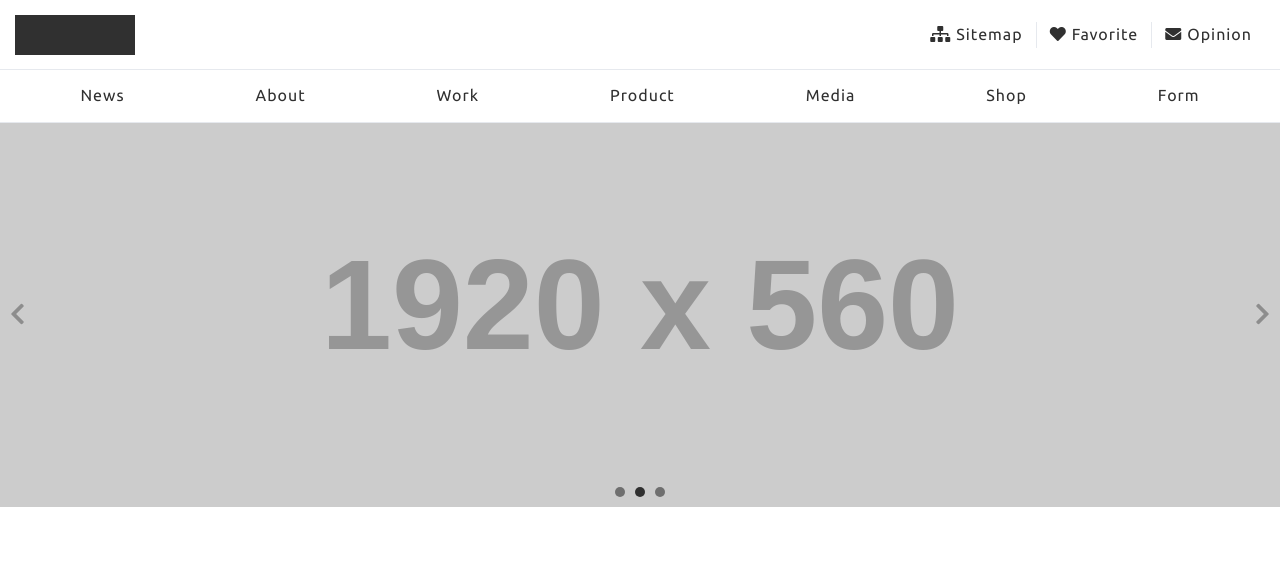
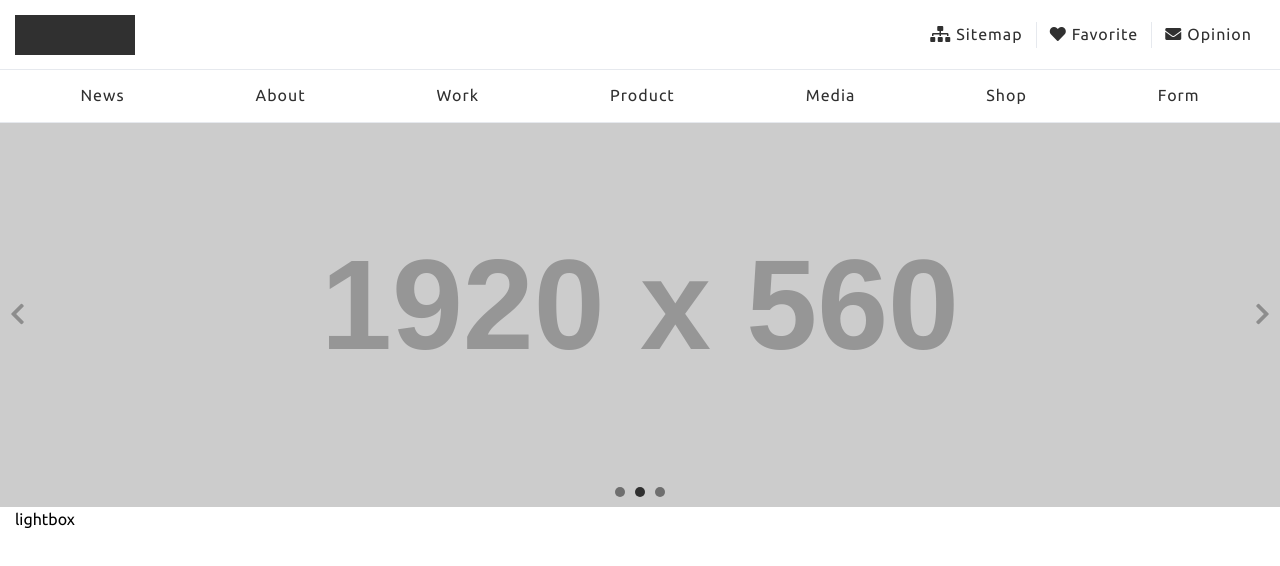
Before and after one commit to waveciou/nuxt-web-template, a Nuxt app: page / in a window 1280 px wide. Shown: the top 566 px of the page. Built offline with nearby package versions, Linux system fonts and the light colour scheme.

Commit message:
website development

```diff
--- a/components/lightbox.vue
+++ b/components/lightbox.vue
@@ -1,30 +1,36 @@
 <template>
-  <div class="lightbox__overlay">
-    <div class="lightbox">
-      <slot></slot>
-    </div>
+  <div class="lightbox" :class="{ 'is-active': lightBoxStatus }">
+    <slot></slot>
   </div>
 </template>
 
 <script>
 export default {
-
+  props: {
+    control: Boolean
+  },
+  computed: {
+    lightBoxStatus: {
+      get() {
+        return this.$store.state.lightBox
+      },
+      set(value) {
+        if (value === false) {
+          this.$emit('closeLightboxHandler');
+        }
+      }
+    }
+  },
+  watch: {
+    control(value) {
+      this.$store.commit('CTRL_LIGHTBOX', value);
+    }
+  }
 }
 </script>
 
 <style lang="scss" scoped>
   @import "~/assets/scss/utils/_utils.scss";
-
-  .lightbox__overlay {
-    width: 100%;
-    height: 100%;
-    position: fixed;
-    top: 0px;
-    left: 0px;
-    z-index: 4000;
-    background-color: rgba($color-black, 0.7);
-    transition: opacity 0.3s;
-  }
 
   .lightbox {
     min-width: 360px;
@@ -33,10 +39,20 @@ export default {
     max-height: 100%;
     padding: 1.5rem;
     background-color: $color-white;
-    position: absolute;
+    position: fixed;
     top: 50%;
     left: 50%;
     transform: translate(-50%, -50%);
+    z-index: 5000;
+    visibility: hidden;
+    opacity: 0;
+    transition: opacity 0.3s;
+
+    &.is-active {
+      visibility: visible;
+      opacity: 1;
+      pointer-events: auto;
+    }
   }
 
 </style>
--- a/layouts/default.vue
+++ b/layouts/default.vue
@@ -12,7 +12,7 @@
         <a href="javascript:;" class="float-block__top-btn" v-scroll-to="{element: 'body'}" title="TOP">TOP</a>
       </div>
     </transition>
-    <div class="m-menu__overlay" :class="{'is-active': $store.state.menuOpen === true}" @click.stop="closeMobileMenu">
+    <div class="overlay" :class="{ 'is-active': $store.state.overlay === true }" @click.stop="closeOverlay">
     </div>
     <mobile-menu-component />
   </div>
@@ -52,8 +52,9 @@ export default {
     window.removeEventListener('resize', this.getScreenWidth);
   },
   methods: {
-    closeMobileMenu() {
+    closeOverlay() {
       this.$store.commit('CTRL_MENU_OPEN', false);
+      this.$store.commit('CTRL_LIGHTBOX', false);
     },
     getScreenWidth() {
       this.$store.commit('GET_SCREEN_WIDTH');
@@ -63,12 +64,12 @@ export default {
     }
   },
   computed: {
-    menuOpenStatus() {
-      return this.$store.state.menuOpen;
+    overlayStatus() {
+      return this.$store.state.overlay;
     },
   },
   watch: {
-    menuOpenStatus(value) {
+    overlayStatus(value) {
       if (value === true) {
         this.htmlSelector.classList.add('is-hidden');
       } else {
@@ -133,7 +134,7 @@ export default {
     }
   }
 
-  .m-menu__overlay {
+  .overlay {
     width: 100%;
     height: 100%;
     position: fixed;
--- a/pages/index.vue
+++ b/pages/index.vue
@@ -3,14 +3,16 @@
     <div class="content">
       <carousel-component :banner="banner" />
       <div class="wrap">
-
+        <button @click="ctrlLightboxHandler">lightbox</button>
       </div>
     </div>
+    <lightbox-component :control="lightbox" @closeLightboxHandler="closeLightboxHandler"></lightbox-component>
   </div>
 </template>
 
 <script>
 import carousel from '~/components/carousel.vue';
+import lightbox from '~/components/lightbox.vue';
 
 export default {
   data() {
@@ -19,6 +21,7 @@ export default {
         name: 'Home',
         head: ''
       },
+      lightbox: false,
       banner: [
         {
           name: 'banner-1',
@@ -37,6 +40,7 @@ export default {
   },
   components: {
     'carousel-component': carousel,
+    'lightbox-component': lightbox
   },
   head() {
     return {
@@ -46,6 +50,14 @@ export default {
   fetch() {
     this.title.head = this.$store.state.siteName;
   },
+  methods: {
+    ctrlLightboxHandler() {
+      this.lightbox = !this.lightbox;
+    },
+    closeLightboxHandler() {
+      this.lightbox = false;
+    }
+  }
 }
 </script>
 
--- a/pages/news/index.vue
+++ b/pages/news/index.vue
@@ -6,13 +6,11 @@
         <h1 class="title">{{ site.name }}</h1>
       </div>
     </div>
-    <lightbox-component></lightbox-component>
   </div>
 </template>
 
 <script>
 import navbar from '~/components/model/navbar.vue';
-import lightbox from '~/components/lightbox.vue';
 
 export default {
   data() {
@@ -35,7 +33,6 @@ export default {
   },
   components: {
     'navbar-component': navbar,
-    'lightbox-component': lightbox
   }
 }
 </script>
--- a/store/index.js
+++ b/store/index.js
@@ -73,6 +73,8 @@ export const state = () => ({
     ]
   },
   menuOpen: false,
+  lightBox: false,
+  overlay: false,
   screenWidth: 0,
 });
 
@@ -91,8 +93,13 @@ export const actions = {
 // * ==========================================================================
 
 export const mutations = {
+  CTRL_LIGHTBOX(state, payload) {
+    state.lightBox = payload;
+    state.overlay = payload;
+  },
   CTRL_MENU_OPEN(state, payload) {
     state.menuOpen = payload;
+    state.overlay = payload;
   },
   GET_SCREEN_WIDTH(state) {
     state.screenWidth = window.innerWidth;
```
